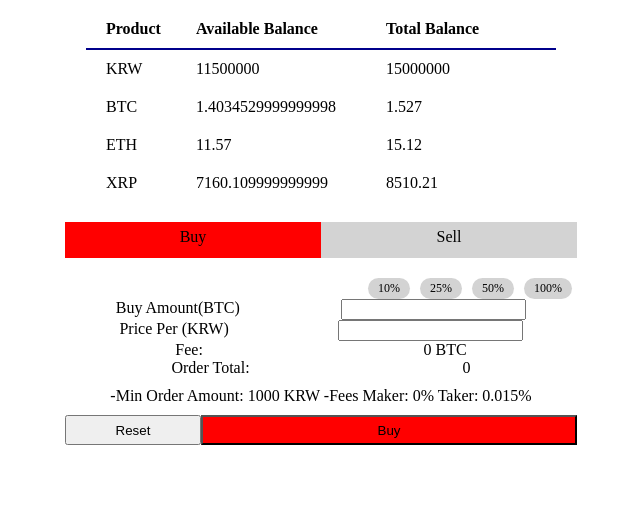
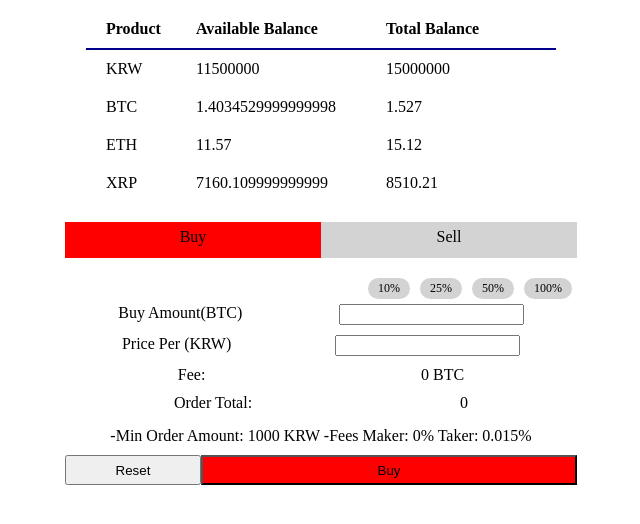
Before and after one commit to aarushi-goyal/currency-exhange, a React (Create React App) app: page / in a window 1280 px wide. Shown: the top 524 px of the page, without its empty margins (319-959 px from the left). Built offline with nearby package versions, Linux system fonts and the light colour scheme.

Commit message:
Add style

```diff
--- a/src/components/BuyTab.js
+++ b/src/components/BuyTab.js
@@ -25,6 +25,7 @@ const styles = {
   inputField: {
     justifyContent: 'space-around',
     display: 'flex',
+    padding: '5px 5px'
   },
   paddingAround: {
     paddingTop: '10px',
```
